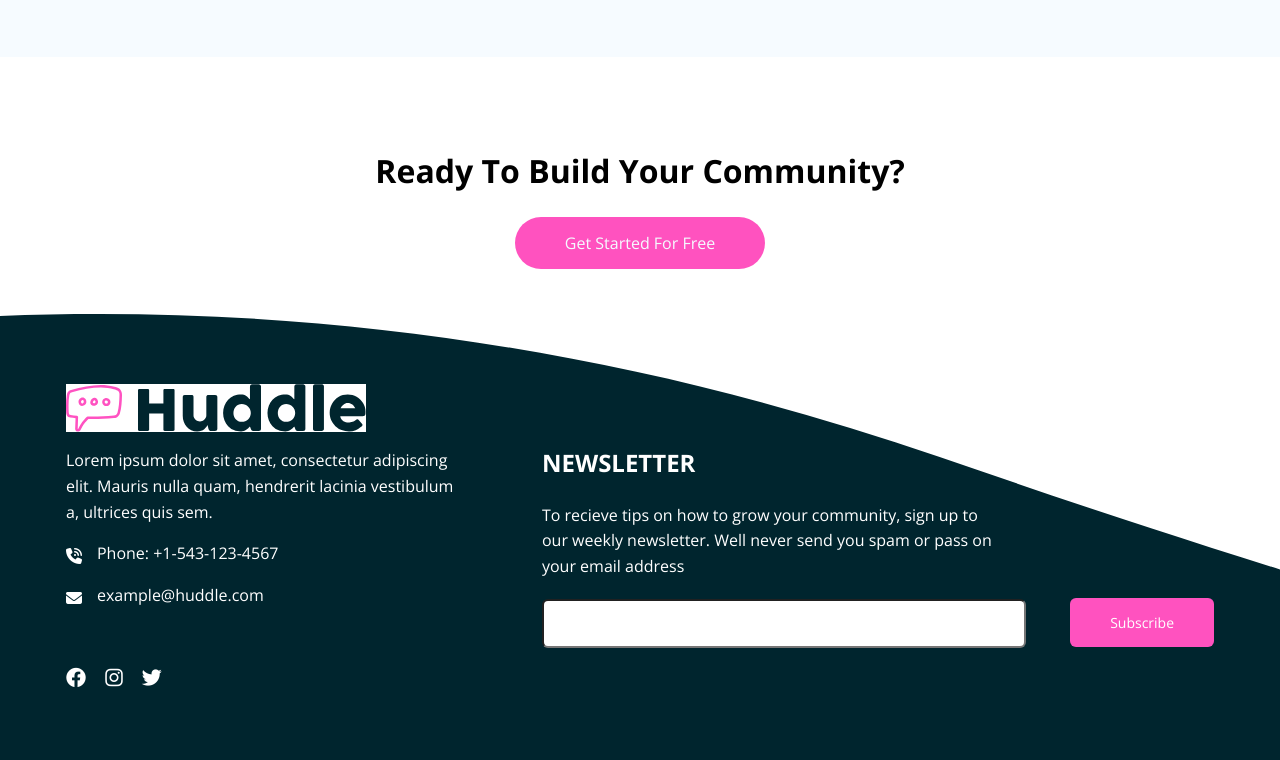
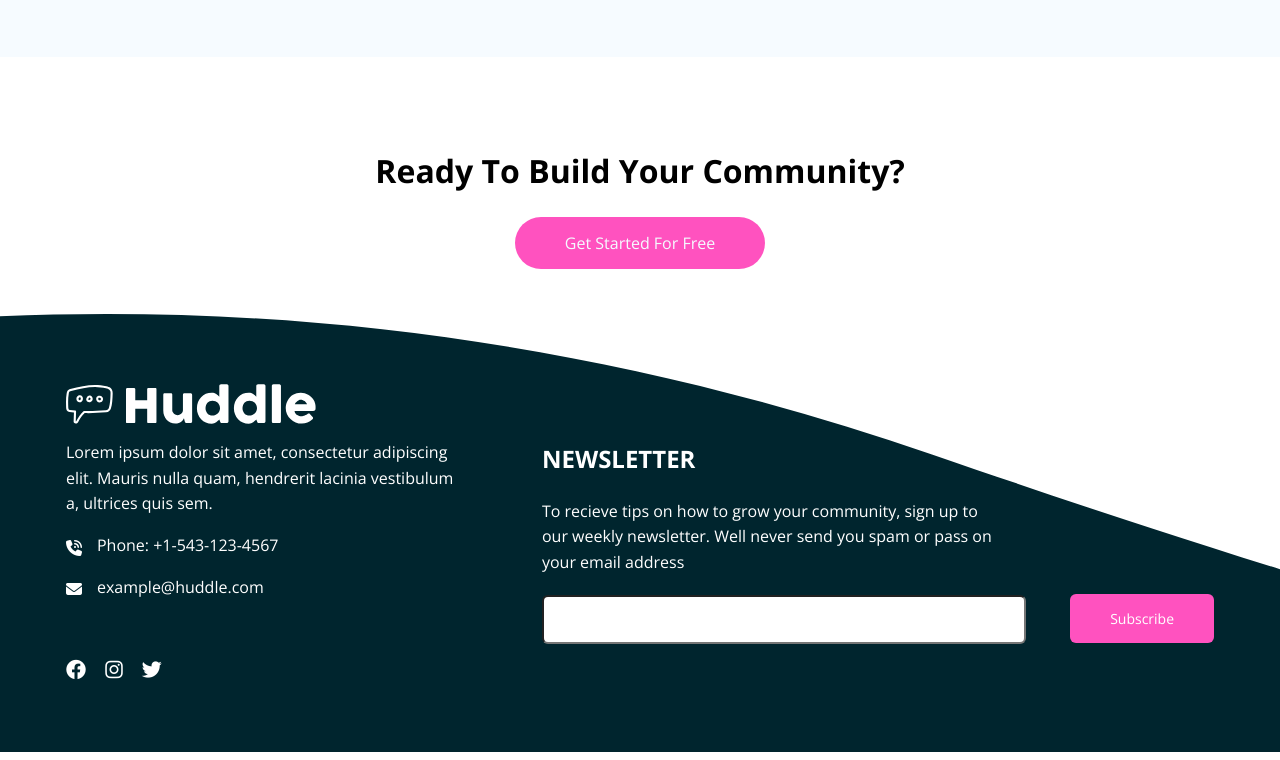
Before and after one commit to HelalAbood/Fm-11-huddle-landing-page, a plain HTML site: page index.html in a window 1280 px wide. Shown: the part 2520-3280 px from the top of the page. Drawn offline with nearby package versions, Linux system fonts and the light colour scheme.

Commit message:
Logo changed

```diff
--- a/css/styling.css
+++ b/css/styling.css
@@ -230,9 +230,8 @@ footer .left {
 
 }
 footer .left img {
-    max-width: 300px;
-    color: white;
-    background-color: white;
+    max-width: 250px;
+    filter: brightness(0) invert(1);
 }
 @media (max-width: 767px) {
     footer .left img {
```
